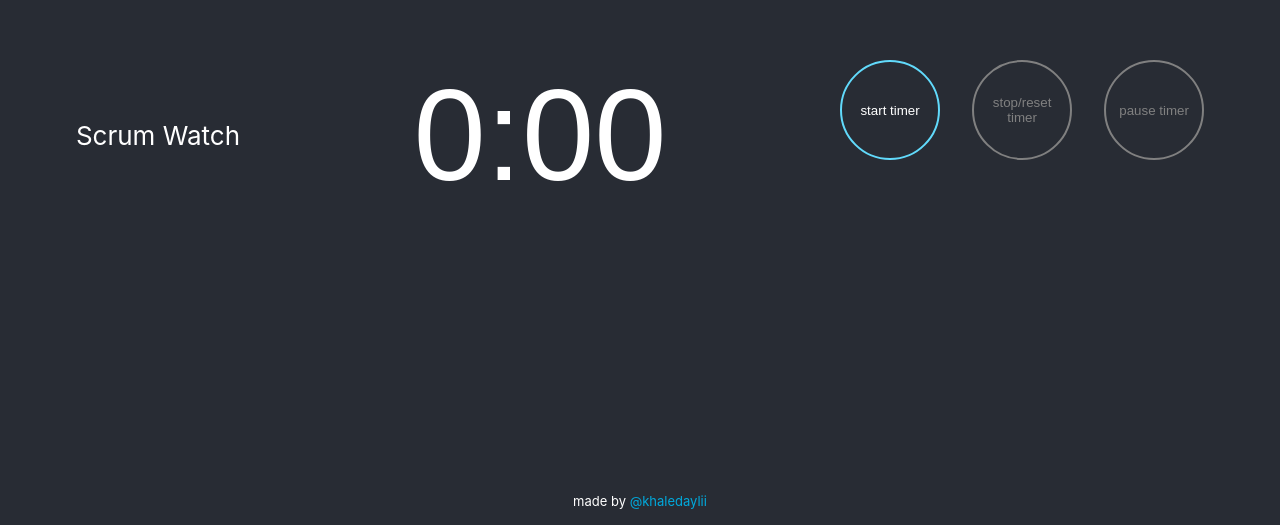
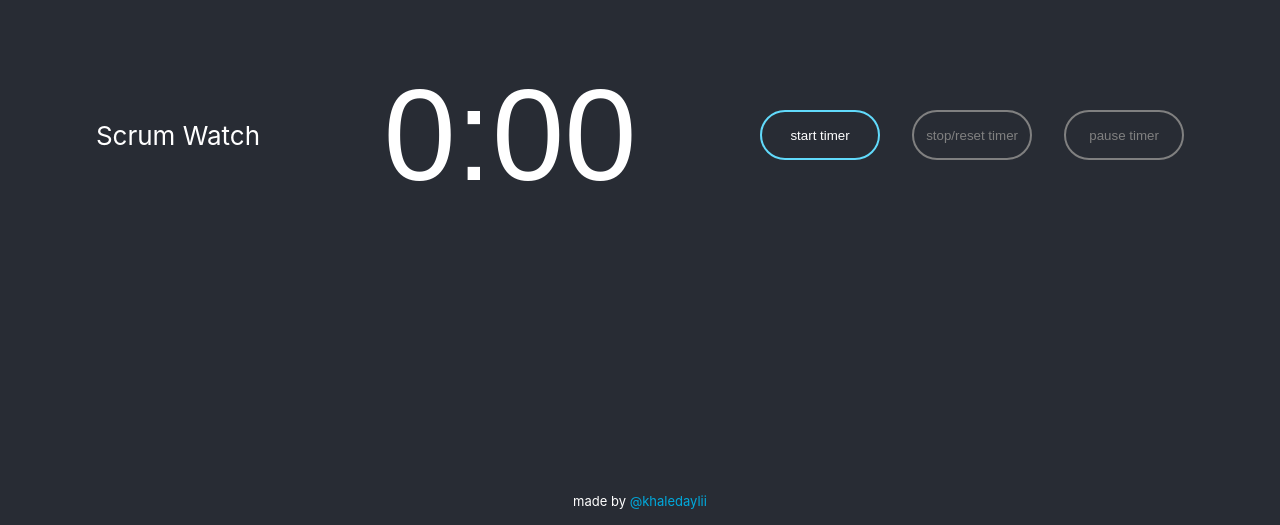
Before and after one commit to KhaledAylii/scrum-watch-next, a Next.js app: page / in a window 1280 px wide. Shown: the part 275-800 px from the top of the page. Built offline with nearby package versions, Linux system fonts and the light colour scheme.

Commit message:
streamlines for horizontal layoutt

```diff
--- a/styles/App.css
+++ b/styles/App.css
@@ -48,7 +48,6 @@
   font-size: 5em;
   width: 500px;
   text-align: center;
-  margin: 50px;
 }
 .timer:focus {
   outline: none;
@@ -57,15 +56,16 @@
 .button-container {
   display: flex;
   flex-direction: row;
+  align-items: center;
+  justify-content: center;
   gap: 32px;
-  margin-bottom: 50px;
 }
 
 .button-container > button {
   border: 2px #61dafb solid;
   color: white;
-  height: 100px;
-  width: 100px;
+  height: 50px;
+  width: 120px;
   background: none;
   border-radius: 9999px;
   transition: 200ms;
```
